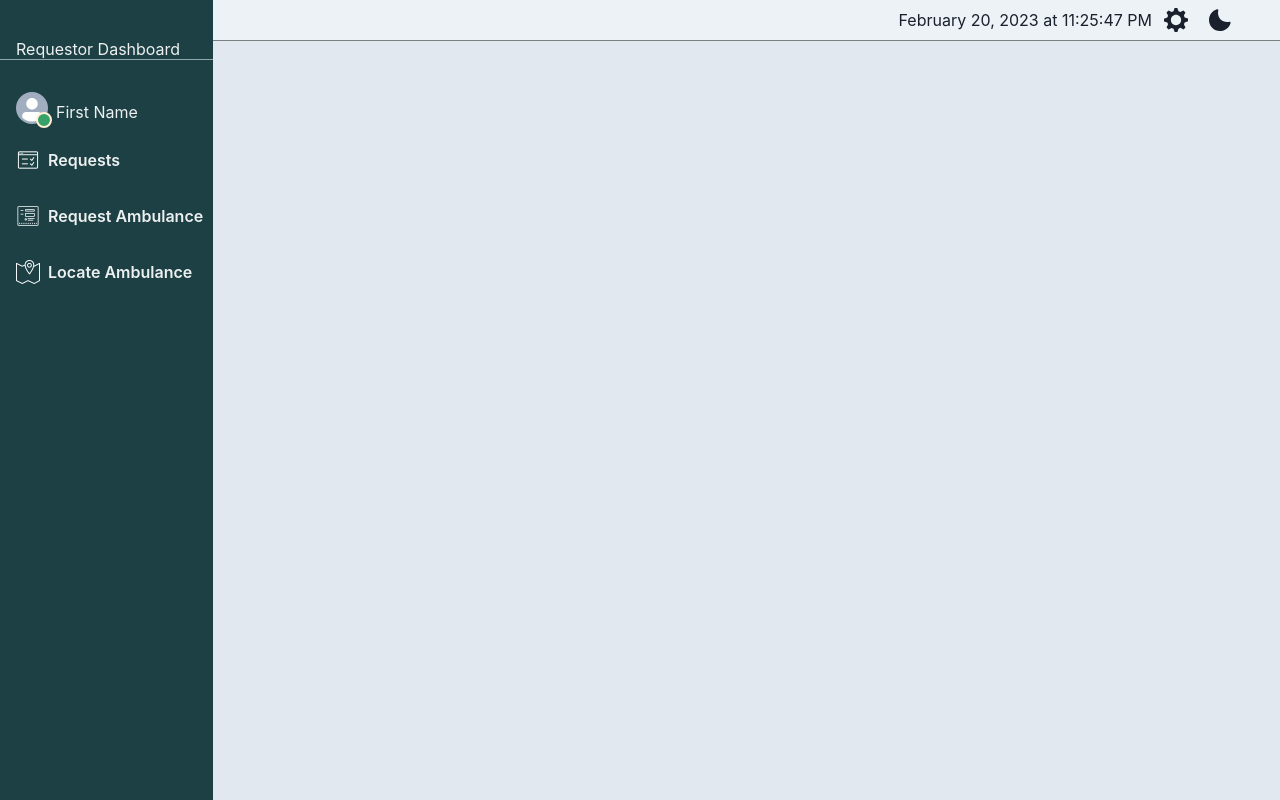
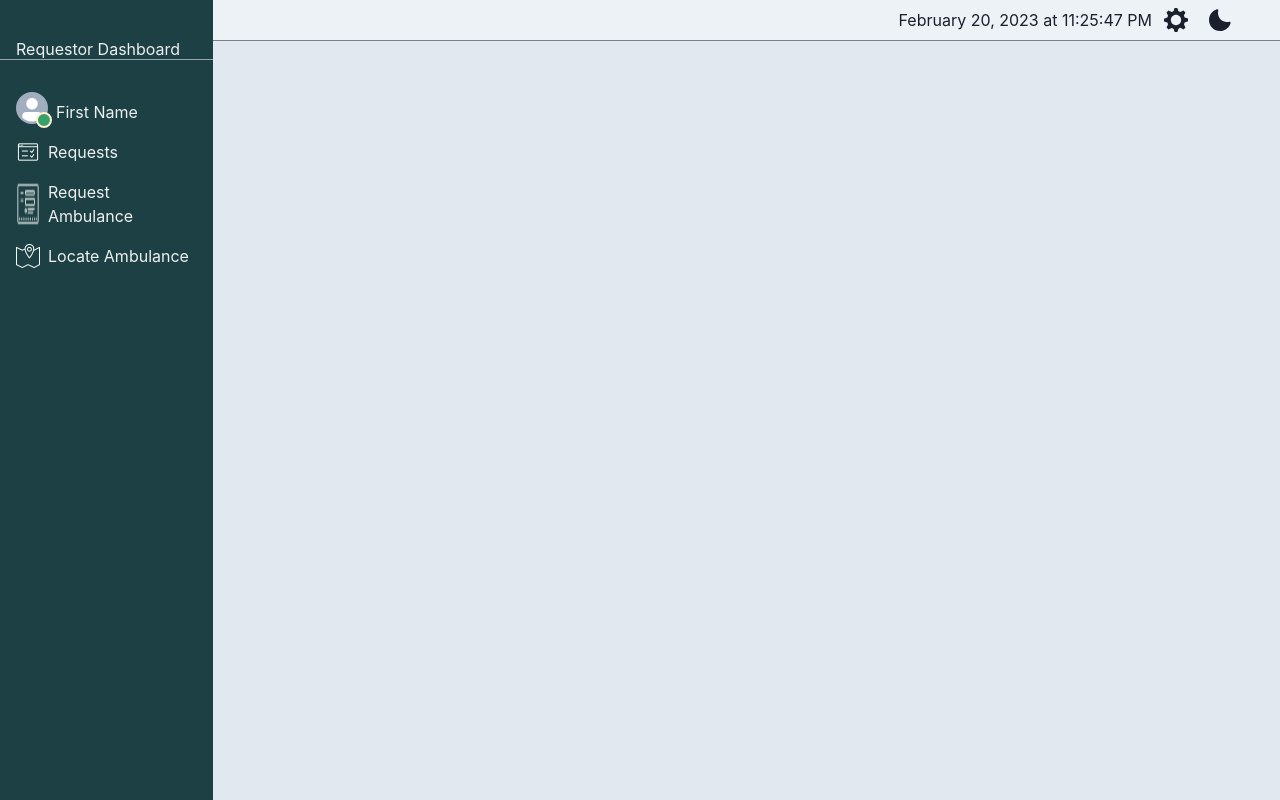
Before and after one commit to neildc14/capstone, a React (Vite) app in the folder client/: page /requestor in a window 1280 px wide. Built offline with nearby package versions, Linux system fonts and the light colour scheme.

Commit message:
added nested routes

```diff
--- a/client/src/App.jsx
+++ b/client/src/App.jsx
@@ -4,6 +4,7 @@ import AmbulancePersonnelDashboard from "./pages/AmbulancePersonnelDashboard";
 import Login from "./pages/Login";
 import RequestorDashboard from "./pages/RequestorDashboard";
 import SignUp from "./pages/SignUp";
+import RequestForm from "./components/requestor/RequestForm";
 
 function App() {
   return (
@@ -11,7 +12,9 @@ function App() {
       <Routes>
         <Route path="/account/login" element={<Login />} />
         <Route path="/account/signup" element={<SignUp />} />
-        <Route path="/requestor" element={<RequestorDashboard />} />
+        <Route path="requestor" element={<RequestorDashboard />}>
+          <Route path="request" element={<RequestForm />} />
+        </Route>
         <Route path="/administrator" element={<AdministratorDashboard />} />
         <Route
           path="/ambulance_personnel"
--- a/client/src/components/TopNav.jsx
+++ b/client/src/components/TopNav.jsx
@@ -1,4 +1,4 @@
-import React, { useContext } from "react";
+import React from "react";
 import { HamburgerIcon } from "@chakra-ui/icons";
 import { IconButton } from "@chakra-ui/react";
 import { useDashboardContext } from "../pages/RequestorDashboard";
--- a/client/src/components/requestor/RequestorSidebar.jsx
+++ b/client/src/components/requestor/RequestorSidebar.jsx
@@ -1,5 +1,13 @@
 import React from "react";
-import { Box, Heading, Divider, Text, Button, Flex } from "@chakra-ui/react";
+import {
+  Box,
+  Heading,
+  Divider,
+  Text,
+  Button,
+  Flex,
+  Link,
+} from "@chakra-ui/react";
 import Sidebar from "../Sidebar";
 import { Avatar, AvatarBadge, AvatarGroup } from "@chakra-ui/react";
 import requestFormWhite from "../../assets/icons/request-form-white.png";
@@ -8,6 +16,7 @@ import requestWhite from "../../assets/icons/request-white.png";
 import requestBlack from "../../assets/icons/request-black.png";
 import mapWhite from "../../assets/icons/map-white.png";
 import mapBlack from "../../assets/icons/map-black.png";
+import { Link as RouterLink } from "react-router-dom";
 
 const RequestorSidebar = ({
   handleRequestForm,
@@ -42,7 +51,9 @@ const RequestorSidebar = ({
           </Flex>
 
           <Box as="section" my={4}>
-            <Button
+            <Link
+              as={RouterLink}
+              to="/requestor/requests"
               variant="ghost"
               display="flex"
               justifyContent="flex-start"
@@ -58,12 +69,13 @@ const RequestorSidebar = ({
                 color: "blackAlpha.900",
                 bgColor: "whiteAlpha.900",
               }}
-              onClick={handleViewRequest}
             >
               <img src={requestWhite} alt="request icon" />
               Requests
-            </Button>
-            <Button
+            </Link>
+            <Link
+              as={RouterLink}
+              to="/requestor/request"
               variant="ghost"
               display="flex"
               justifyContent="flex-start"
@@ -79,12 +91,13 @@ const RequestorSidebar = ({
                 color: "blackAlpha.900",
                 bgColor: "whiteAlpha.900",
               }}
-              onClick={handleRequestForm}
             >
               <img src={requestFormWhite} alt="form icon" />
               Request Ambulance
-            </Button>
-            <Button
+            </Link>
+            <Link
+              as={RouterLink}
+              to="requestor/map"
               variant="ghost"
               display="flex"
               justifyContent="flex-start"
@@ -100,11 +113,10 @@ const RequestorSidebar = ({
                 color: "blackAlpha.900",
                 bgColor: "whiteAlpha.900",
               }}
-              onClick={handleViewMap}
             >
               <img src={mapWhite} alt="map icon" />
               Locate Ambulance
-            </Button>
+            </Link>
           </Box>
         </Box>
       </Box>
--- a/client/src/pages/RequestorDashboard.jsx
+++ b/client/src/pages/RequestorDashboard.jsx
@@ -1,32 +1,19 @@
-import React, { useState, useContext } from "react";
+import React, { useContext } from "react";
 import { Box, useMediaQuery, useDisclosure, Flex } from "@chakra-ui/react";
-import RequestForm from "../components/requestor/RequestForm";
 import Header from "../layouts/Header";
 import RequestorSidebar from "../components/requestor/RequestorSidebar";
 import RequestorMobileSidebar from "../components/requestor/RequestorMobileSidebar";
+import { Outlet } from "react-router-dom";
 
 const DashboardContext = React.createContext();
 
 const RequestorDashboard = () => {
   const [isLargerThan768] = useMediaQuery("(min-width: 768px)");
   const { isOpen, onOpen, onClose } = useDisclosure();
-  const [isOpenRequestForm, setOpenRequestForm] = useState(false);
 
   const toggleDashboard = () => {
     onOpen();
   };
-
-  const handleRequestForm = () => {
-    setOpenRequestForm(true);
-  };
-
-  const handleViewRequest = () => {
-    setOpenRequestForm(false);
-  };
-  const handleViewMap = () => {
-    setOpenRequestForm(false);
-  };
-
   return (
     <>
       <Flex
@@ -35,27 +22,17 @@ const RequestorDashboard = () => {
         height={{ base: "100vh" }}
       >
         {isLargerThan768 ? (
-          <RequestorSidebar
-            handleRequestForm={handleRequestForm}
-            handleViewRequest={handleViewRequest}
-            handleViewMap={handleViewMap}
-          />
+          <RequestorSidebar />
         ) : (
-          <RequestorMobileSidebar
-            isOpen={isOpen}
-            onClose={onClose}
-            handleRequestForm={handleRequestForm}
-            handleViewRequest={handleViewRequest}
-            handleViewMap={handleViewMap}
-          />
+          <RequestorMobileSidebar isOpen={isOpen} onClose={onClose} />
         )}
 
-        <Box width="100%" overflowY="scroll" bg="gray.200">
+        <Box width="100%" height="100%" overflowY="scroll" bg="gray.200">
           <DashboardContext.Provider value={toggleDashboard}>
             <Header />
           </DashboardContext.Provider>
-          <Box as="main" px={{ base: 4 }}>
-            {isOpenRequestForm && <RequestForm />}
+          <Box as="main" px={{ base: 4 }} pt={{ base: 20, md: 10 }}>
+            <Outlet />
           </Box>
         </Box>
       </Flex>
```
